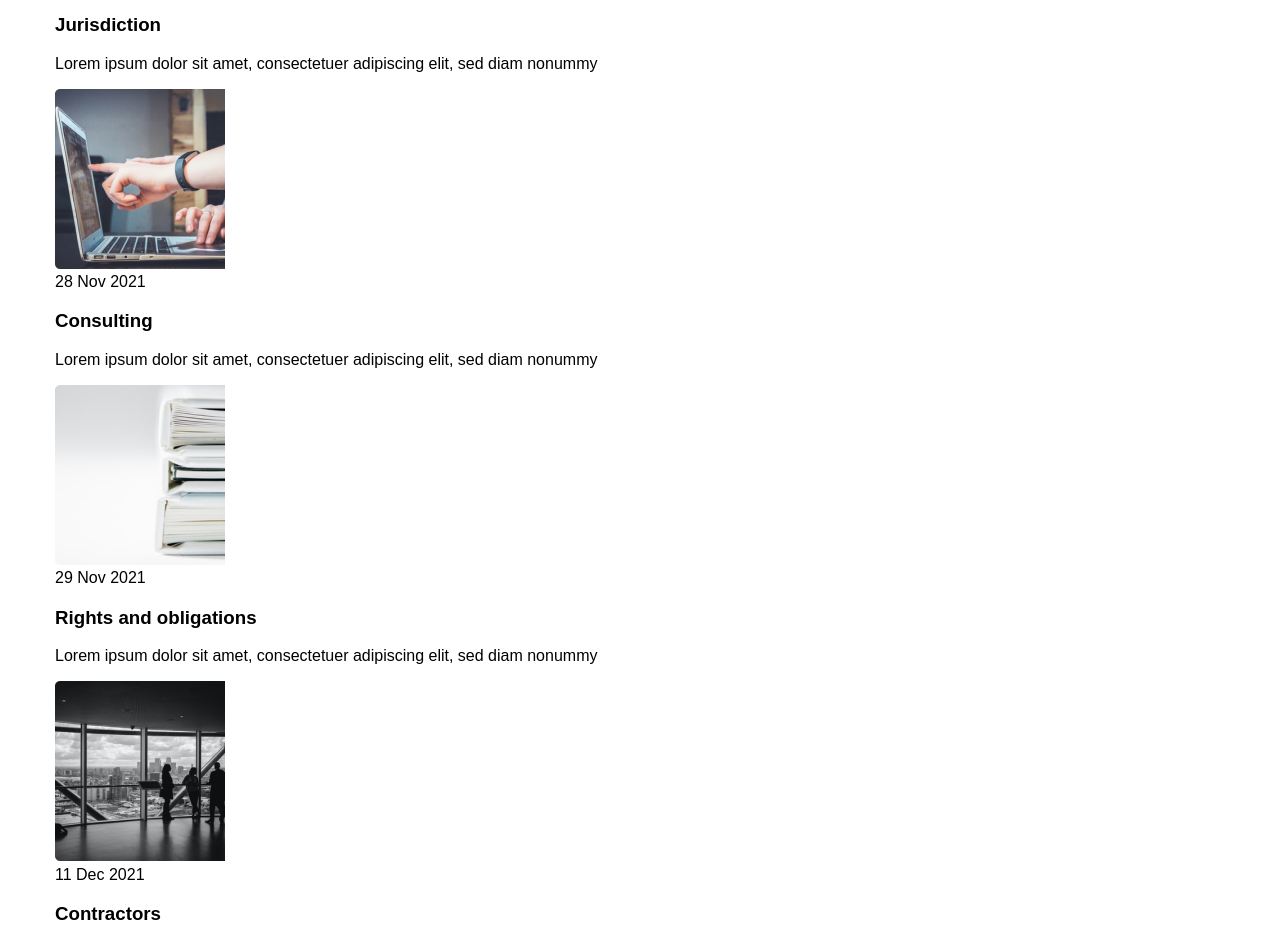
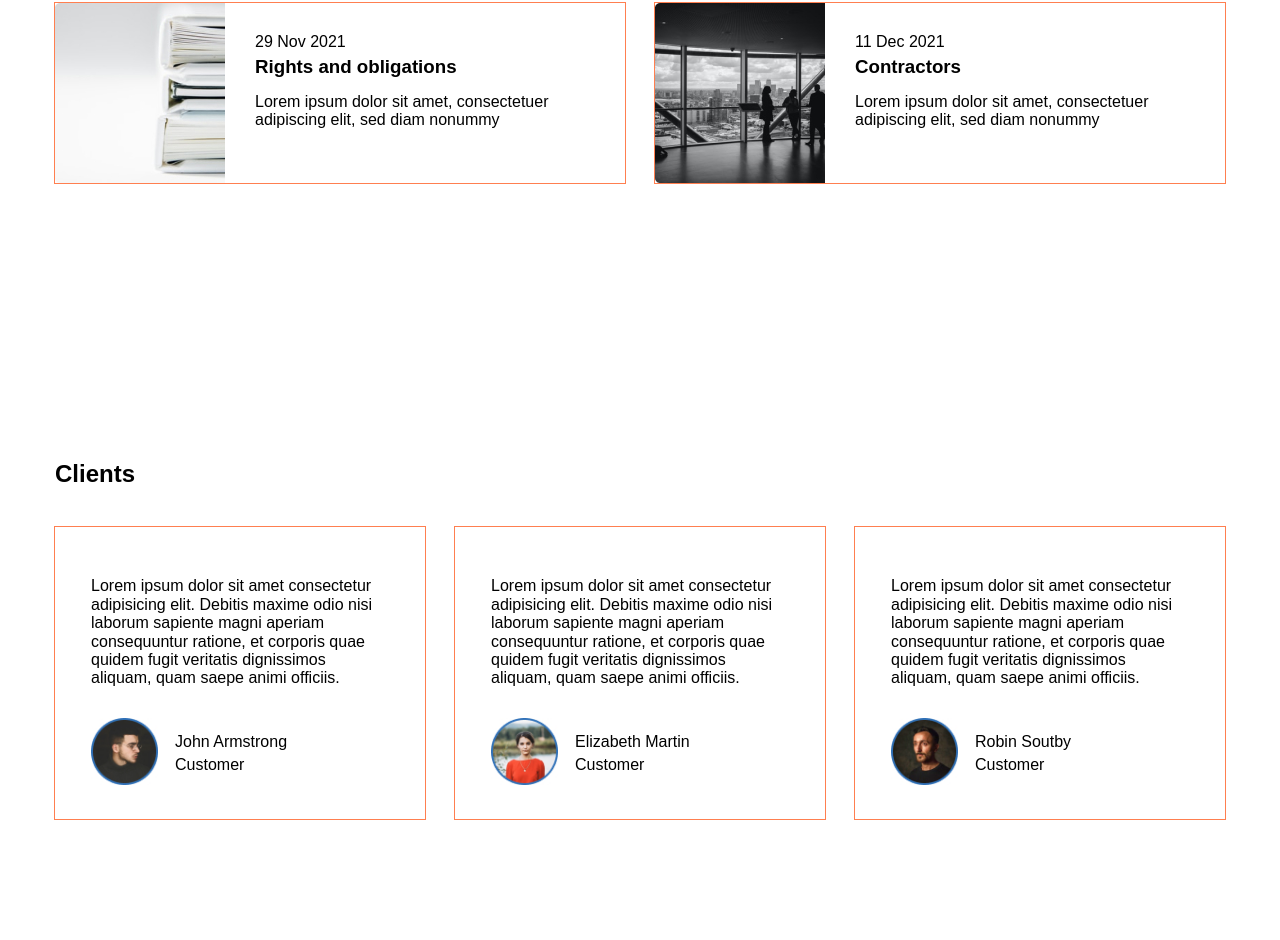
Before and after one commit to DevDataOrg/6.5-maket-lionik-tutorial, a plain HTML site: page index.html in a window 1280 px wide. Shown: the part 1528-2468 px from the top of the page. Drawn offline with Linux system fonts and the light colour scheme.

Commit message:
add style articles and clients

```diff
--- a/css/style.css
+++ b/css/style.css
@@ -144,3 +144,74 @@ body {
   margin: 0;
   text-align: center;
 }
+
+/*! articles */
+.articles-list {
+  flex-wrap: wrap;
+}
+
+.articles-item {
+  width: 570px;
+  margin-bottom: 30px;
+  outline: 1px solid coral;
+}
+
+.articles-item:not(:nth-child(2n)) {
+  margin-right: 30px;
+}
+
+.blog-preview-image {
+  object-fit: cover;
+}
+
+.blog-preview-text {
+  padding: 30px;
+}
+
+.blog-preview-time {
+  display: block;
+  margin-bottom: 5px;
+}
+
+.blog-preview-title {
+  margin: 0;
+  margin-bottom: 15px;
+}
+
+.blog-preview-descr {
+  margin: 0;
+}
+
+/*! clients */
+
+.clients-item {
+  flex-direction: column;
+  width: 370px;
+  padding: 50px 36px;
+  padding-bottom: 30px;
+  outline: 1px solid coral;
+}
+
+.clients-item:not(:nth-child(3n)) {
+  margin-right: 30px;
+}
+
+.clients-item-descr {
+  margin: 0;
+  margin-bottom: 30px;
+}
+
+.clients-user {
+  margin-top: auto;
+  align-items: center;
+}
+
+.clients-avatar {
+  flex-shrink: 0;
+  width: 67px;
+  margin-right: 17px;
+}
+
+.clients-name {
+  margin-bottom: 5px;
+}
--- a/index.html
+++ b/index.html
@@ -135,9 +135,9 @@
                 <h2 class="section-title articles-title">
                     Articles
                 </h2>
-                <ul class="articles-list list-reset">
+                <ul class="articles-list list-reset flex">
                     <li class="articles-item">
-                        <article class="blog-preview">
+                        <article class="blog-preview flex">
                             <img src="/img/blog-1.jpg" alt="Blog photo 1" class="blog-preview-image">
                             <div class="blog-preview-text">
                                 <time class="blog-preview-time" datetime="2021-11-15 19:30">
@@ -153,7 +153,7 @@
                         </article>
                     </li>
                     <li class="articles-item">
-                        <article class="blog-preview">
+                        <article class="blog-preview flex">
                             <img src="/img/blog-2.jpg" alt="Blog photo 2" class="blog-preview-image">
                             <div class="blog-preview-text">
                                 <time class="blog-preview-time" datetime="2021-11-15 19:30">
@@ -169,7 +169,7 @@
                         </article>
                     </li>
                     <li class="articles-item">
-                        <article class="blog-preview">
+                        <article class="blog-preview flex">
                             <img src="/img/blog-3.jpg" alt="Blog photo 3" class="blog-preview-image">
                             <div class="blog-preview-text">
                                 <time class="blog-preview-time" datetime="2021-11-15 19:30">
@@ -185,7 +185,7 @@
                         </article>
                     </li>
                     <li class="articles-item">
-                        <article class="blog-preview">
+                        <article class="blog-preview flex">
                             <img src="/img/blog-4.jpg" alt="Blog photo 4" class="blog-preview-image">
                             <div class="blog-preview-text">
                                 <time class="blog-preview-time" datetime="2021-11-15 19:30">
@@ -208,12 +208,12 @@
                 <h2 class="section-title clients-title">
                     Clients
                 </h2>
-                <ul class="clients-list list-reset">
-                    <li class="clients-item">
+                <ul class="clients-list list-reset flex">
+                    <li class="clients-item flex">
                         <p class="clients-item-descr">
                             Lorem ipsum dolor sit amet consectetur adipisicing elit. Debitis maxime odio nisi laborum sapiente magni aperiam consequuntur ratione, et corporis quae quidem fugit veritatis dignissimos aliquam, quam saepe animi officiis.
                         </p>
-                        <div class="clients-user">
+                        <div class="clients-user flex">
                             <div class="clients-avatar">
                                 <img src="/img/client-1.jpg" alt="John Armstrong">
                             </div>
@@ -227,11 +227,11 @@
                             </div>
                         </div>
                     </li>
-                    <li class="clients-item">
+                    <li class="clients-item flex">
                         <p class="clients-item-descr">
                             Lorem ipsum dolor sit amet consectetur adipisicing elit. Debitis maxime odio nisi laborum sapiente magni aperiam consequuntur ratione, et corporis quae quidem fugit veritatis dignissimos aliquam, quam saepe animi officiis.
                         </p>
-                        <div class="clients-user">
+                        <div class="clients-user flex">
                             <div class="clients-avatar">
                                 <img src="/img/client-2.jpg" alt="Elizabeth Martin">
                             </div>
@@ -245,11 +245,11 @@
                             </div>
                         </div>
                     </li>
-                    <li class="clients-item">
+                    <li class="clients-item flex">
                         <p class="clients-item-descr">
                             Lorem ipsum dolor sit amet consectetur adipisicing elit. Debitis maxime odio nisi laborum sapiente magni aperiam consequuntur ratione, et corporis quae quidem fugit veritatis dignissimos aliquam, quam saepe animi officiis.
                         </p>
-                        <div class="clients-user">
+                        <div class="clients-user flex">
                             <div class="clients-avatar">
                                 <img src="/img/client-3.jpg" alt="Robin Soutby">
                             </div>
```
